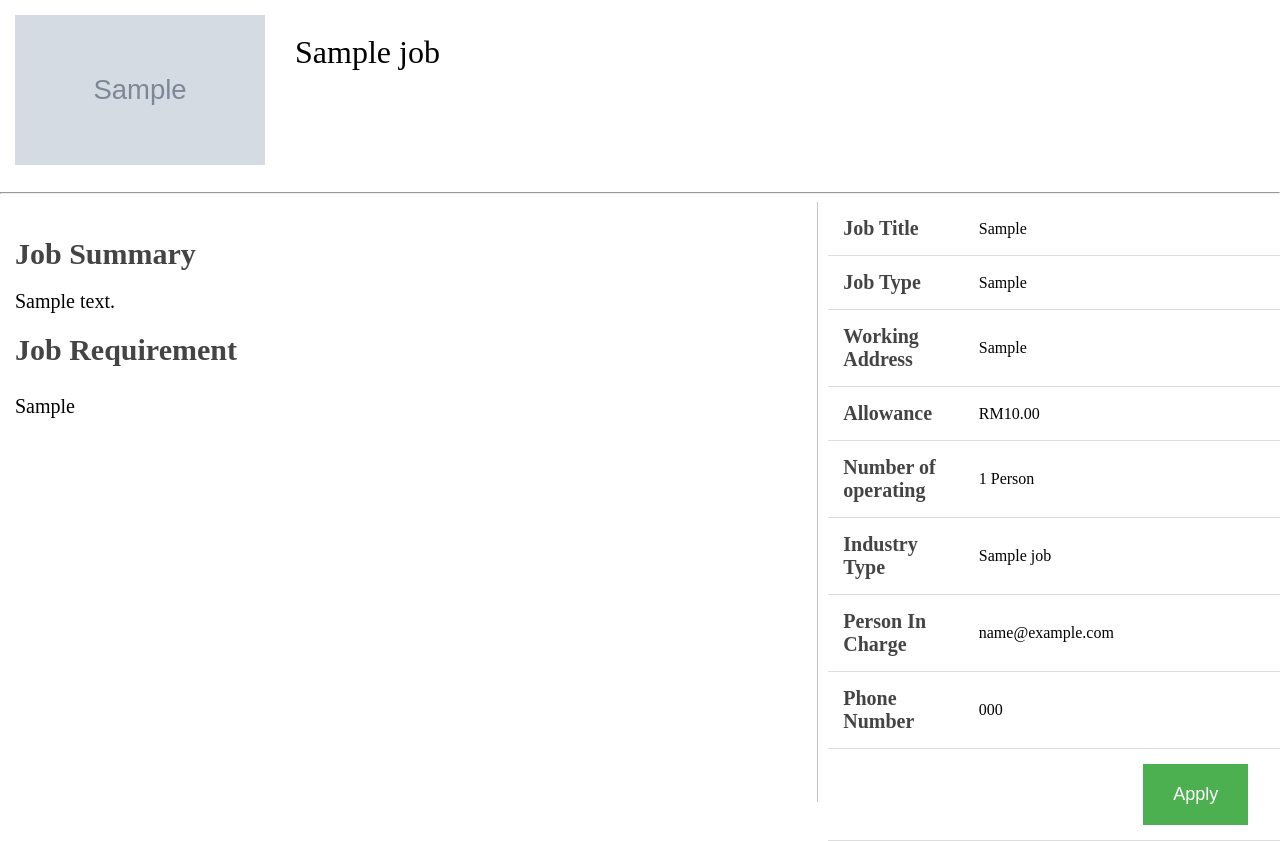
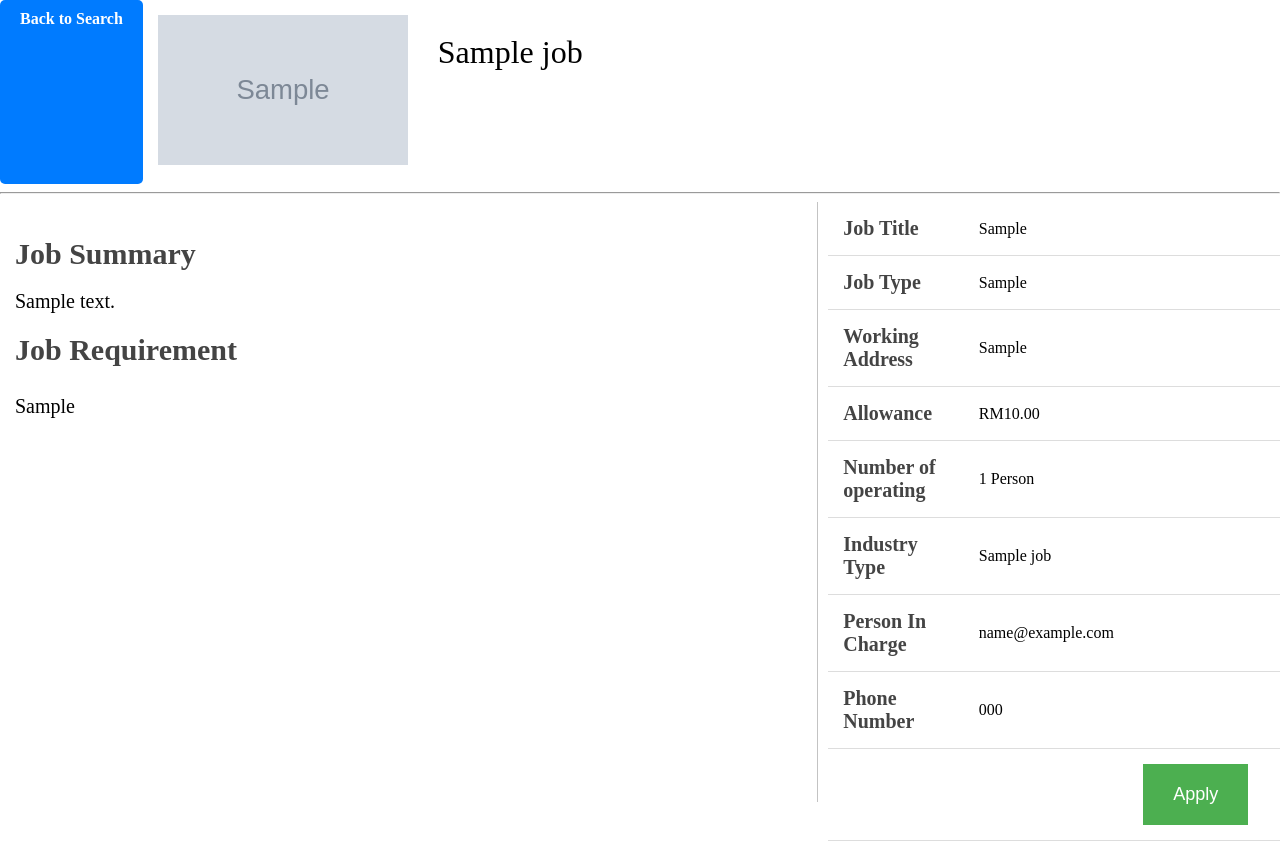
Before and after one commit to yongsean/cloudAssignment, a Flask app: template templates/JobDetail.html in a window 1280 px wide. Shown: the part 48-889 px from the top of the page. Run offline with Flask 3, Linux system fonts and the light colour scheme; the template is opened without the code that fills it: most values are stand-ins (such as "Sample title", 1, 10 or a date in 2020); grey boxes marked "Sample" are stand-in pictures; some libraries are stand-ins or nearby versions.

Commit message:
Update JobDetail.html

```diff
--- a/templates/JobDetail.html
+++ b/templates/JobDetail.html
@@ -250,8 +250,30 @@
         margin-left: 300px;
     }
 
+    .button-apply-company:disabled {
+        background-color: #ccc;
+        color: #888;
+        cursor: not-allowed;
+    }
+
     .content-job-requirement p {
         line-height: 2.0;
+    }
+
+    .button-back {
+        display: inline-block;
+        padding: 10px 20px;
+        background-color: #007bff; /* Adjust the background color to your preference */
+        color: #fff; /* Adjust the text color to your preference */
+        text-decoration: none;
+        border-radius: 5px;
+        font-weight: bold;
+        transition: background-color 0.3s;
+    }
+
+    /* Style for the back button on hover */
+    .button-back:hover {
+        background-color: #0056b3; /* Adjust the hover background color to your preference */
     }
 </style>
 
@@ -283,6 +305,7 @@
 
 <body>
     <div class="job-header">
+        <a href="/SearchCompany.html" class="button-back">Back to Search</a>
         <div class="company-about-content">
             <img src="{{ jobs[0].image_url }}" style="width: 250px; height: 150px; position: relative;">
         </div>
```
